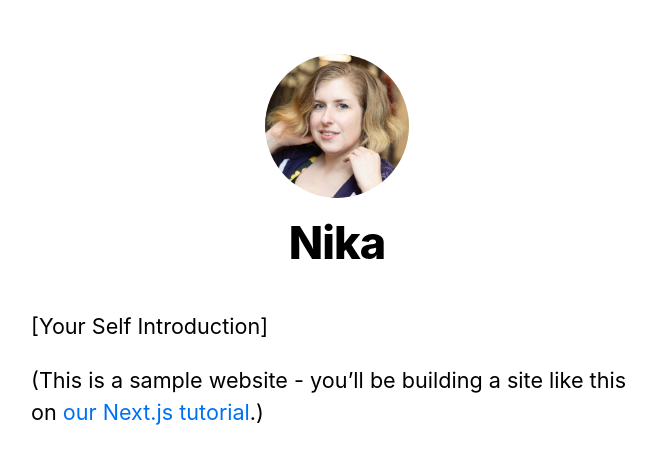
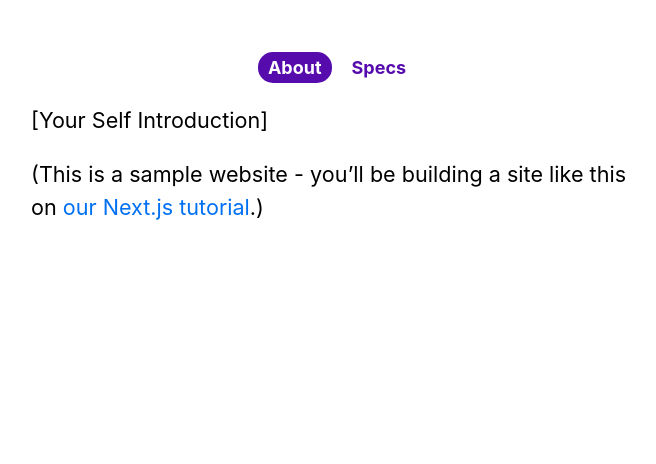
Before and after one commit to Sun-Mountain/sun-mountain.github.io, a Next.js app: page / in a window 1280 px wide. Shown: the top 464 px of the page, without its empty margins (303-959 px from the left). Built offline with nearby package versions, Linux system fonts and the light colour scheme.

Commit message:
Navigation styling

```diff
--- a/components/layout.js
+++ b/components/layout.js
@@ -1,18 +1,20 @@
 import Head from 'next/head'
 import Link from 'next/link'
-import styles from './layout.module.css'
+import cn from 'classnames'
+import nav from '../styles/nav.module.scss'
+import styles from './layout.module.scss'
 import utilStyles from '../styles/utils.module.css'
 
 const name = 'Nika'
-export const siteTitle = 'Next.js Sample Website'
+export const siteTitle = 'Nika Zonnenberg Portfolio'
 
-export default function Layout({ children, home }) {
+export default function Layout({ children, home, specs }) {
   return (<div className={styles.container}>
       <Head>
         <link rel="icon" href="/favicon.ico" />
         <meta
           name="description"
-          content="Learn how to build a personal website using Next.js"
+          content="Personal portfolio for Nika Zonnenberg."
         />
         <meta
           property="og:image"
@@ -24,33 +26,18 @@ export default function Layout({ children, home }) {
         <meta name="twitter:card" content="summary_large_image" />
       </Head>
       <header className={styles.header}>
-      {home ? (
-        <>
-          <img
-            src="/images/profile.png"
-            className={`${styles.headerHomeImage} ${utilStyles.borderCircle}`}
-            alt={name}
-          />
-          <h1 className={utilStyles.heading2Xl}>{name}</h1>
-        </>
-      ) : (
-        <>
+        <div className={`${nav.nav_container}`}>
           <Link href="/">
-            <a>
-              <img
-                src="/images/profile.jpg"
-                className={`${styles.headerImage} ${utilStyles.borderCircle}`}
-                alt={name}
-              />
-            </a>
+            <a className={cn({
+              [nav.selected]: home
+            })}>About</a>
           </Link>
-          <h2 className={utilStyles.headingLg}>
-            <Link href="/">
-              <a className={utilStyles.colorInherit}>{name}</a>
-            </Link>
-          </h2>
-        </>
-      )}
+          <Link href="/specs">
+            <a className={cn({
+              [nav.selected]: specs
+            })}>Specs</a>
+          </Link>
+        </div>
       </header>
       <main>{children}</main>
       {!home && (
--- a/package.json
+++ b/package.json
@@ -8,6 +8,7 @@
     "start": "next start"
   },
   "dependencies": {
+    "classnames": "^2.2.6",
     "next": "^10.0.0",
     "react": "17.0.1",
     "react-dom": "17.0.1",
--- a/pages/specs.js
+++ b/pages/specs.js
@@ -4,7 +4,7 @@ import Link from 'next/link'
 
 export default function Specs() {
   return (
-    <Layout>
+    <Layout specs>
       <Head>
         <title>Gaming PC Specs</title>
       </Head>
--- /dev/null
+++ b/styles/_color-palette.scss
@@ -0,0 +1,15 @@
+// Color Palette
+$flickr-pink: #F72585;
+$byzantine: #B5179E;
+$purple1: #7209B7;
+$purple2: #560BAD;
+$trypan-blue1: #480CA8;
+$trypan-blue2: #3A0CA3;
+$persian-blue: #3F37C9;
+$ultramarine: #4361EE;
+$dodger-blue: #4895EF;
+$vivid-sky: #4CC9F0;
+$white: #FFF;
+
+// Navigation Colors
+$nav-link: $purple2;
--- /dev/null
+++ b/styles/nav.module.scss
@@ -0,0 +1,17 @@
+@import '_color-palette';
+
+.nav_container {
+  a {
+    border-radius: 15px;
+    color: $nav-link;
+    font-weight: 700;
+    margin: 0 5px;
+    padding: 5px 10px;
+    text-decoration: none;
+  }
+}
+
+.selected {
+  background-color: $nav-link;
+  color: $white!important;
+}
```
Also changed, not shown: components/layout.module.scss (renamed from components/layout.module.css).
